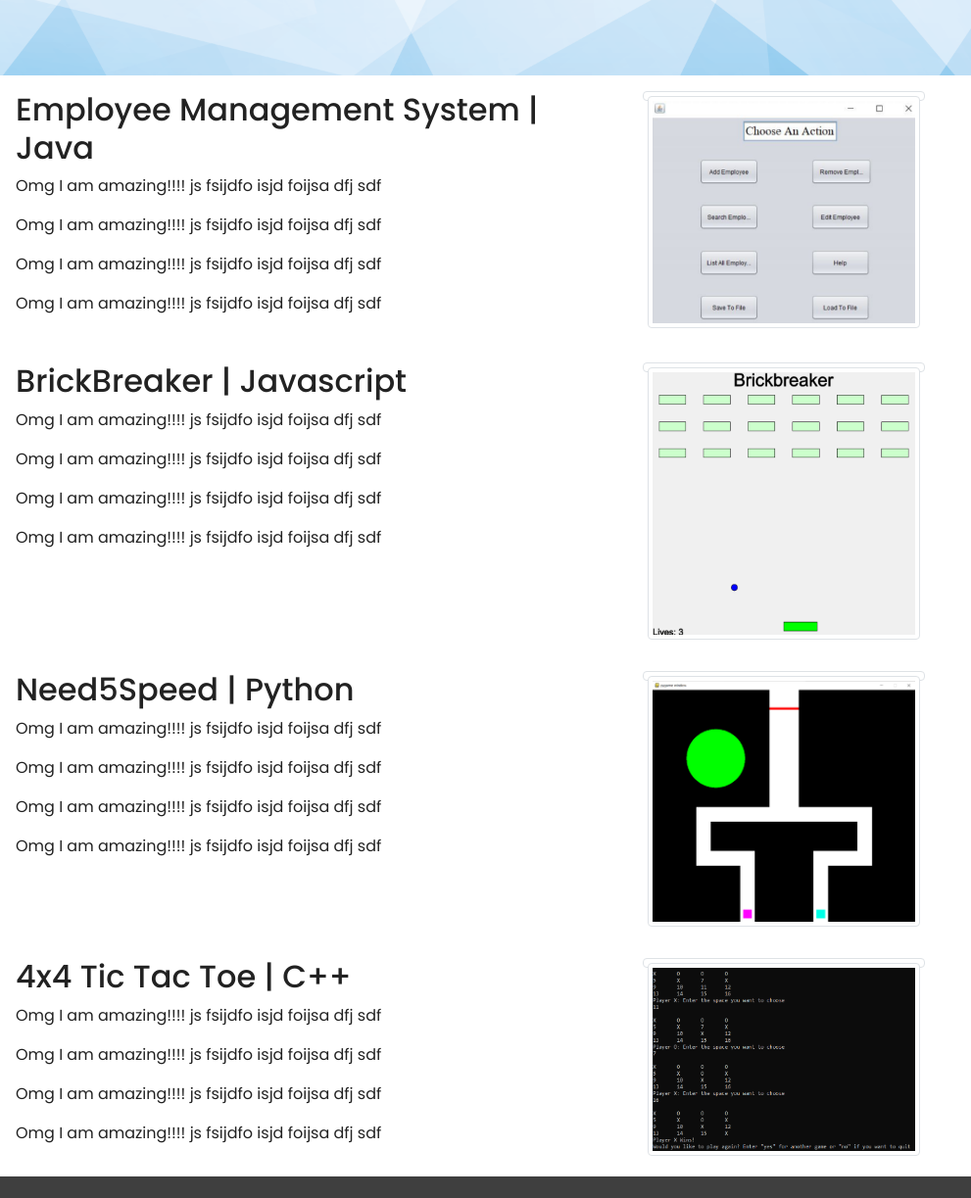
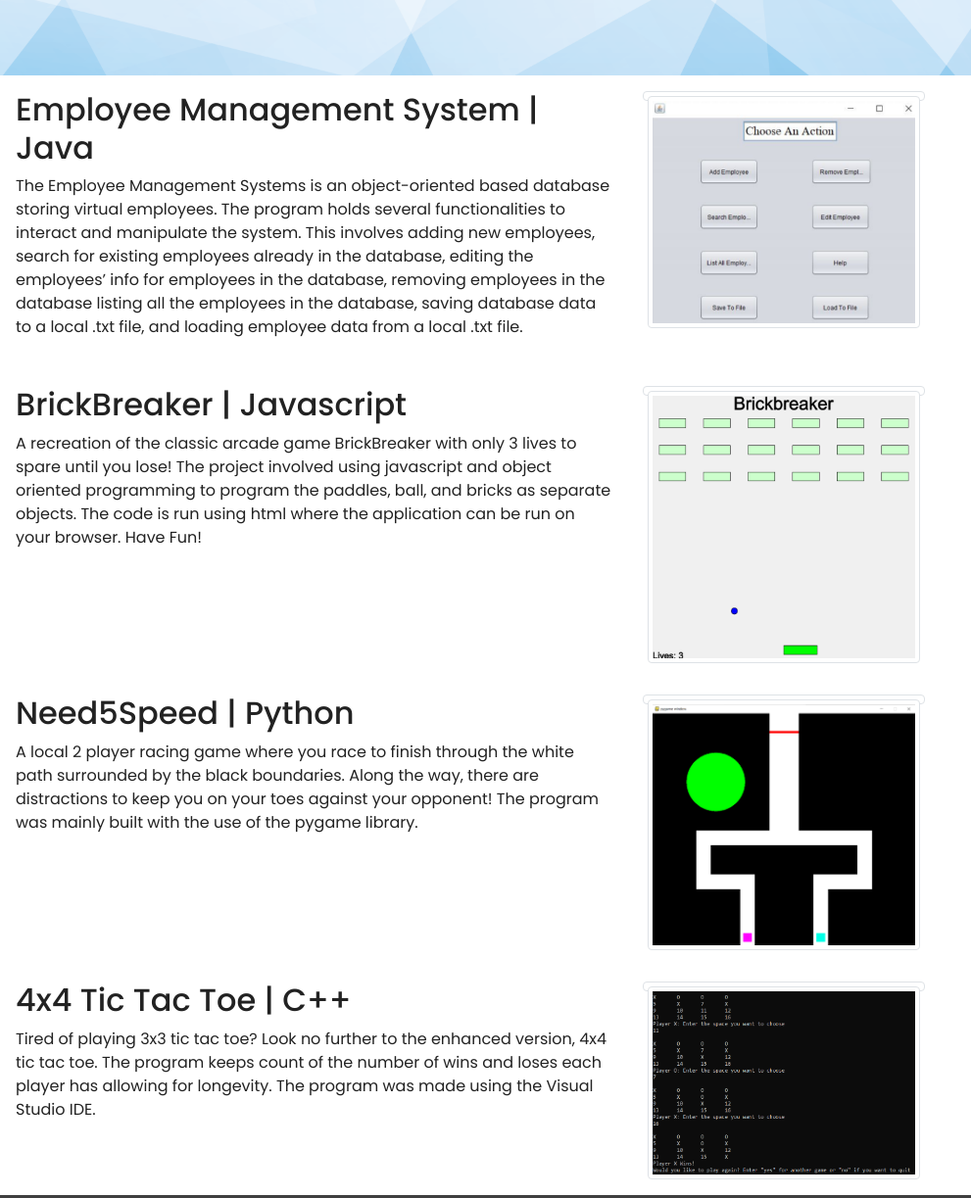
Before and after one commit to ghanan-jeeva/ghananjeeva.github.io, a plain HTML site: page Projects.html in a window 1280 px wide. Shown: the part 351-1574 px from the top of the page at 98% size, without its empty margins (0-991 px from the left). Drawn offline with nearby package versions, Linux system fonts and the light colour scheme; files that its build step writes are made by us from their sources.

Commit message:
Final Description Update
updated descriptions to projects, experience, and achievement

```diff
--- a/Projects.html
+++ b/Projects.html
@@ -55,10 +55,16 @@
 <div class="row padding">
 	<div class="col-md-12 col-lg-6">
 		<h2>Employee Management System | Java</h2>
-		<p>Omg I am amazing!!!! js fsijdfo isjd foijsa dfj sdf</p>
-		<p>Omg I am amazing!!!! js fsijdfo isjd foijsa dfj sdf</p>
-		<p>Omg I am amazing!!!! js fsijdfo isjd foijsa dfj sdf</p>
-		<p>Omg I am amazing!!!! js fsijdfo isjd foijsa dfj sdf</p>
+		<p>The Employee Management Systems is an
+            object-oriented based database storing
+            virtual employees. The program holds several
+            functionalities to interact and manipulate the
+            system. This involves adding new employees, search
+            for existing employees already in the database,
+            editing the employees’ info for employees in the database,
+            removing employees in the database listing all the employees
+            in the database, saving database data to a local .txt file,
+            and loading employee data from a local .txt file.</p>
 	</div>
 	<div class="col-xs-4 col-md-3">
 		<div class="img-thumbnail">
@@ -68,10 +74,13 @@
 
     <div class="col-md-12 col-lg-6">
         <h2>BrickBreaker | Javascript</h2>
-        <p>Omg I am amazing!!!! js fsijdfo isjd foijsa dfj sdf</p>
-        <p>Omg I am amazing!!!! js fsijdfo isjd foijsa dfj sdf</p>
-        <p>Omg I am amazing!!!! js fsijdfo isjd foijsa dfj sdf</p>
-        <p>Omg I am amazing!!!! js fsijdfo isjd foijsa dfj sdf</p>
+        <p>A recreation of the classic arcade game BrickBreaker
+           with only 3 lives to spare until you lose!
+           The project involved using javascript and object oriented
+           programming to program the paddles, ball, and bricks as
+           separate objects. The code is run using html where the
+           application can be run on your browser. Have Fun!
+        </p>
      </div>
     <div class="col-xs-4 col-md-3">
         <div class="img-thumbnail">
@@ -81,10 +90,12 @@
 
     <div class="col-md-12 col-lg-6">
         <h2>Need5Speed | Python</h2>
-        <p>Omg I am amazing!!!! js fsijdfo isjd foijsa dfj sdf</p>
-        <p>Omg I am amazing!!!! js fsijdfo isjd foijsa dfj sdf</p>
-        <p>Omg I am amazing!!!! js fsijdfo isjd foijsa dfj sdf</p>
-        <p>Omg I am amazing!!!! js fsijdfo isjd foijsa dfj sdf</p>
+        <p>A local 2 player racing game where you race to finish through the
+            white path surrounded by the black boundaries. Along the way, there
+            are distractions to keep you on your toes against your opponent!
+            The program was mainly built with the use of the pygame library.
+        </p>
+
     </div>
     <div class="col-xs-4 col-md-3">
         <div class="img-thumbnail">
@@ -94,10 +105,12 @@
 
     <div class="col-md-12 col-lg-6">
         <h2>4x4 Tic Tac Toe | C++</h2>
-        <p>Omg I am amazing!!!! js fsijdfo isjd foijsa dfj sdf</p>
-        <p>Omg I am amazing!!!! js fsijdfo isjd foijsa dfj sdf</p>
-        <p>Omg I am amazing!!!! js fsijdfo isjd foijsa dfj sdf</p>
-        <p>Omg I am amazing!!!! js fsijdfo isjd foijsa dfj sdf</p>
+        <p>Tired of playing 3x3 tic tac toe? Look no further to the enhanced
+            version, 4x4 tic tac toe. The program keeps count of the number of
+            wins and loses each player has allowing for longevity. The program
+            was made using the Visual Studio IDE.
+        </p>
+
     </div>
     <div class="col-xs-4 col-md-3">
         <div class="img-thumbnail">
```
Also changed, not shown: Achievements.html (+21 -13 lines), Experiences.html (+19 -8 lines).
